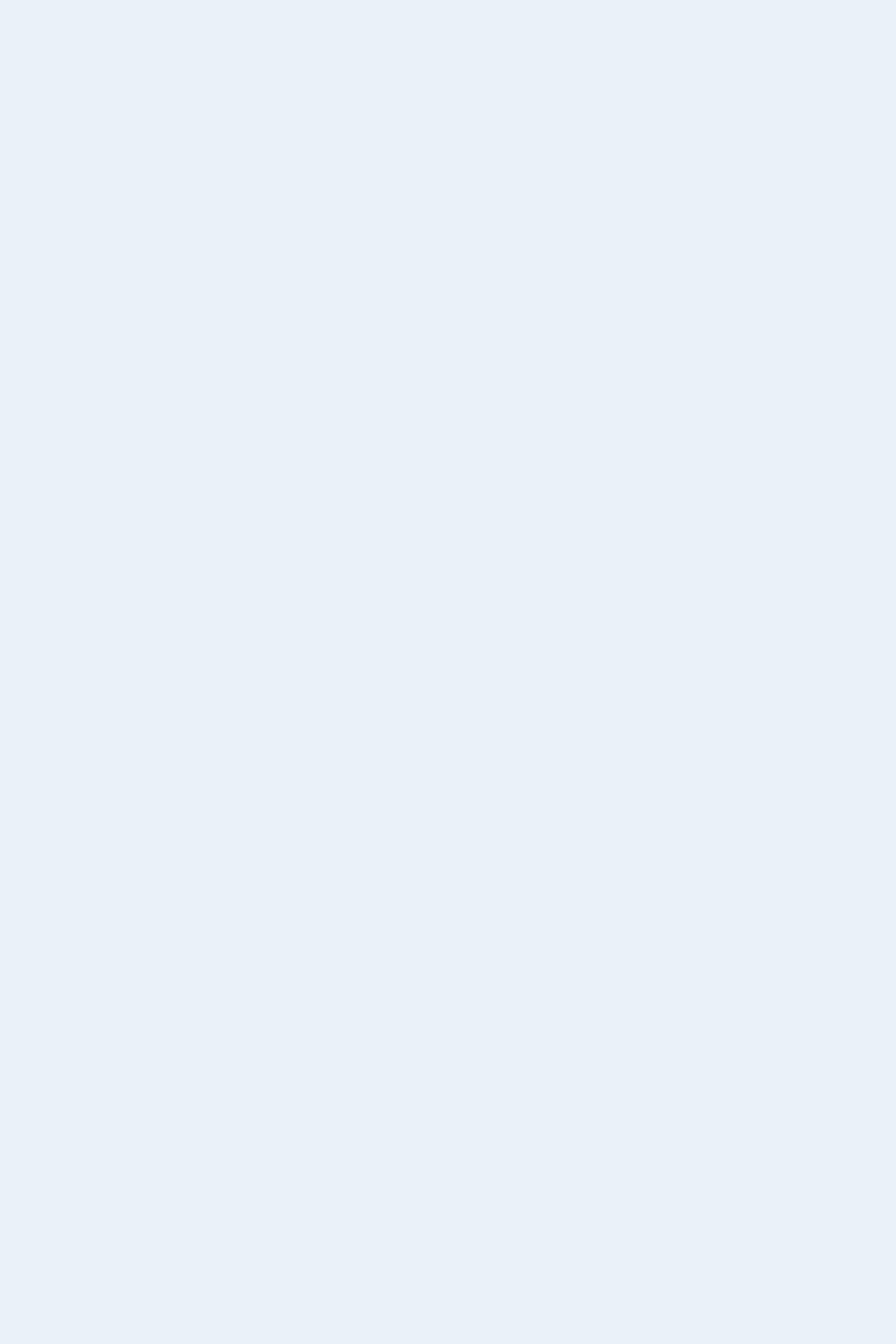
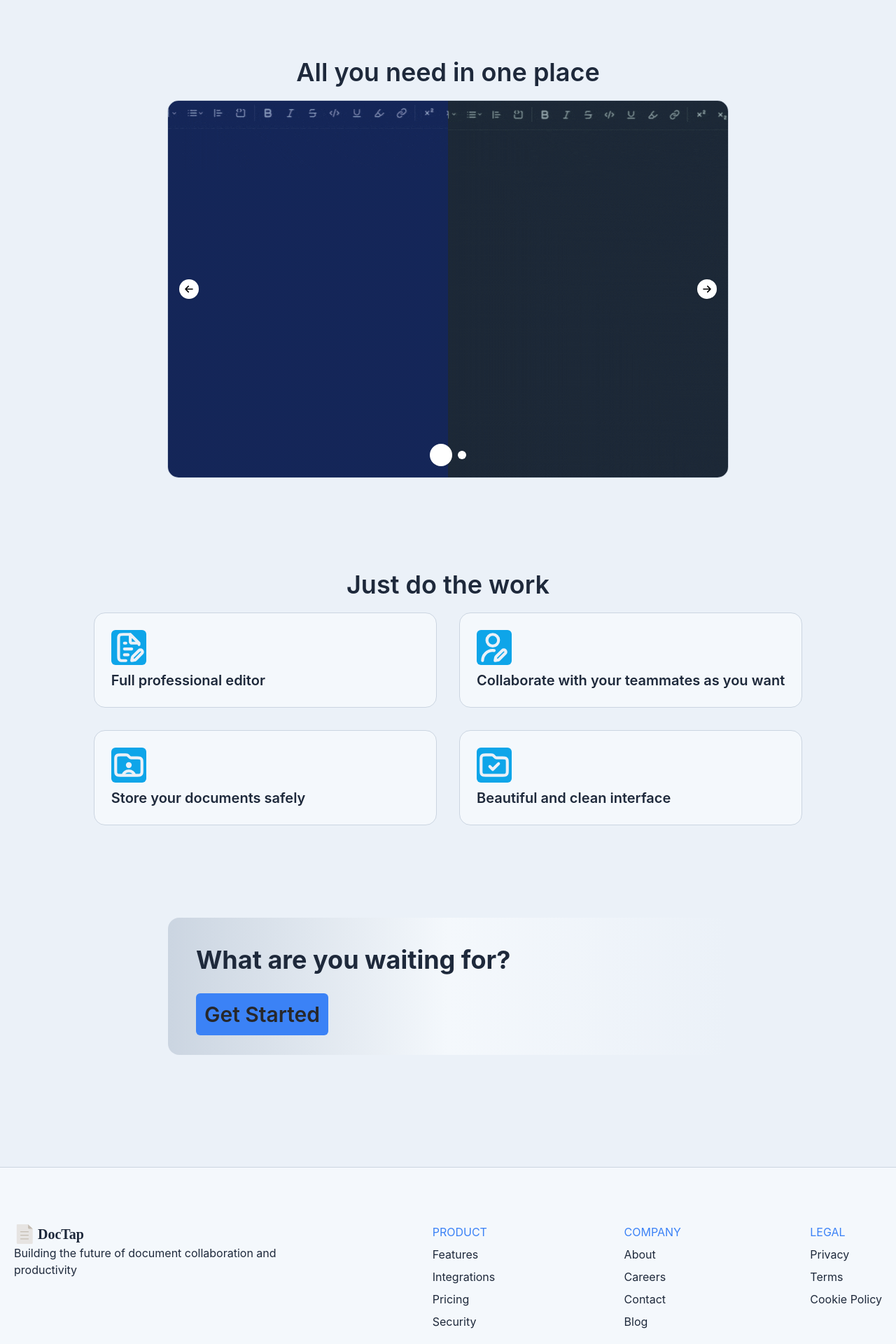
Before and after one commit to DanielJaffritz/DocTap, a Next.js app: page / in a window 1280 px wide. Shown: the part 489-2409 px from the top of the page at 70% size. Before the commit the page ends 800 px from the top, so only its background shows below. Built offline with nearby package versions, Linux system fonts and the light colour scheme.

Commit message:
homepage added

```diff
--- a/app/page.tsx
+++ b/app/page.tsx
@@ -1,12 +1,14 @@
+import Footer from "@/features/homepage/components/Footer";
 import Hero from "@/features/homepage/components/Hero";
 import NavBar from "@/features/homepage/components/NavBar";
 import Image from "next/image";
 
 export default function Home() {
   return (
-    <main className="w-screen h-screen p-10 flex flex-col gap-10">
+    <main className="w-full h-full flex flex-col gap-10">
       <NavBar />
       <Hero />
+      <Footer />
     </main>
   );
 }
--- a/components/AppLogo.tsx
+++ b/components/AppLogo.tsx
@@ -1,7 +1,7 @@
-export default function AppLogo({ width, height, text_size = "medium" }: { width: number, height: number, text_size: string }) {
+export default function AppLogo({ width, height, text_size = "medium", text_color }: { width: number, height: number, text_size?: string, text_color?: string }) {
   return <div className="gap-1 flex flex-row items-center">
     <svg width={width} height={height} viewBox="0 0 1024 1024" version="1.1" xmlns="http://www.w3.org/2000/svg"><g id="SVGRepo_bgCarrier" stroke-width="0"></g><g id="SVGRepo_tracerCarrier" stroke-linecap="round" stroke-linejoin="round"></g><g id="SVGRepo_iconCarrier"><path d="M913.29536 941.04064c0.0256 24.82688-16.54784 44.96384-37.0176 44.98432l-708.23936 0.6912c-20.46464 0.02048-37.07904-20.08576-37.10464-44.91264l-0.83968-859.02848c-0.0256-24.82688 16.54784-44.96384 37.0176-44.98432l521.10848-0.50688 224.39424 210.50368 0.68096 693.25312z" fill="#E6E4E2"></path><path d="M913.29536 253.26592l-189.11744 0.18432c-20.46464 0.02048-37.07904-20.08576-37.10464-44.91264l-0.16384-165.77024 226.38592 210.49856z" fill="#C4BCB1"></path><path d="M720.72192 396.84096a22.54848 22.54848 0 0 1-22.54848 22.54848H326.13376a22.54848 22.54848 0 0 1 0-45.09696h372.0448a22.54848 22.54848 0 0 1 22.54336 22.54848zM720.72192 565.95456a22.54848 22.54848 0 0 1-22.54848 22.54848H326.13376a22.54848 22.54848 0 0 1 0-45.09696h372.0448a22.54848 22.54848 0 0 1 22.54336 22.54848zM720.72192 746.33728a22.54848 22.54848 0 0 1-22.54848 22.54848H326.13376a22.54848 22.54848 0 0 1 0-45.09696h372.0448a22.54848 22.54848 0 0 1 22.54336 22.54848z" fill="#C4BCB1"></path></g></svg>
-    <h1 className={`font-semibold ${text_size === "medium" ? 'text-xl' : 'text-6xl'} text-text font-[Monserrat]`}>DocTap</h1>
+    <h1 className={`font-semibold ${text_size === "medium" ? 'text-xl' : 'text-6xl'} ${text_color === "base" ? 'text-text' : 'text-zinc-800'} font-[Monserrat]`}>DocTap</h1>
   </div >
 
 }
--- a/components/Carousel.tsx
+++ b/components/Carousel.tsx
@@ -1,27 +1,23 @@
-import { useEffect, useState } from "react"
+'use client'
+import { useState } from "react"
 
-export default function Carousel({ children: slides, autoSlide = false, autoSlideInterval = 3000 }: { children: any, autoSlide: boolean, autoSlideInterval: number, isDashboard: boolean }) {
+export default function Carousel({ children: slides }: { children: string[] }) {
   const [curr, setCurr] = useState(0)
   const prev = () =>
     setCurr((curr) => (curr === 0 ? slides.length - 1 : curr - 1))
   const next = () =>
     setCurr((curr) => (curr === slides.length - 1 ? 0 : curr + 1))
-  useEffect(() => {
-    if (!autoSlide) return;
-    const slideInterval = setInterval(next, autoSlideInterval)
-    return () => {
-      clearInterval(slideInterval)
-    }
-  }, [])
   return (
-    <div className="overflow-hidden relative">
-      <div className="flex transition-transform ease-out duration-500" style={{ transform: `translateX(-${curr * 100}%)` }}>{slides}</div>
+    <div className="border border-border overflow-hidden relative rounded-2xl">
+      <div className="flex transition-transform ease-out duration-500">
+        <img src={slides[curr]} />
+      </div>
       <div className="absolute inset-0 flex items-center justify-between p-4">
-        <button onClick={prev} className="p-1 rounded-full shadow bg-white text-text hover:bg-white">
-          dodo
+        <button onClick={prev} className="p-1 rounded-full shadow bg-white text-zinc-800 hover:bg-amber-100 cursor-pointer">
+          <svg width={20} viewBox="0 0 24 24" fill="none" xmlns="http://www.w3.org/2000/svg"><g id="SVGRepo_bgCarrier" stroke-width="0"></g><g id="SVGRepo_tracerCarrier" stroke-linecap="round" stroke-linejoin="round"></g><g id="SVGRepo_iconCarrier"> <path d="M6 12H18M6 12L11 7M6 12L11 17" stroke="#000000" stroke-width="2" stroke-linecap="round" stroke-linejoin="round"></path> </g></svg>
         </button>
-        <button onClick={next} className="p-1 rounded-full shadow bg-white text-text hover:bg-white">
-          dido
+        <button onClick={next} className="p-1 rounded-full shadow bg-white text-zinc-800 hover:bg-amber-100 cursor-pointer">
+          <svg width={20} viewBox="0 0 24 24" fill="none" xmlns="http://www.w3.org/2000/svg"><g id="SVGRepo_bgCarrier" stroke-width="0"></g><g id="SVGRepo_tracerCarrier" stroke-linecap="round" stroke-linejoin="round"></g><g id="SVGRepo_iconCarrier"> <path d="M6 12H18M18 12L13 7M18 12L13 17" stroke="#000000" stroke-width="2" stroke-linecap="round" stroke-linejoin="round"></path> </g></svg>
         </button>
       </div>
       <div className="absolute bottom-4 right-0 left-0">
--- a/features/dashboard/components/navBar.tsx
+++ b/features/dashboard/components/navBar.tsx
@@ -61,7 +61,7 @@ export default function DashboardNavBar({ username, image, id }: navBarProps) {
     <div className="absolute z-50 flex flex-col items-center w-full">
       <div className="flex flex-row items-center justify-between p-5 bg-background_secondary border-b border-border w-full gap-10">
         <Link href="/">
-          <AppLogo />
+          <AppLogo width={30} height={30} text_color="white" />
         </Link>
         <div id="search" className="w-1/3 items-center flex flex-row border rounded-2xl text-text border-text_muted hover:border-border p-2">
           <svg viewBox="0 0 24 24" className="w-8" fill="none" xmlns="http://www.w3.org/2000/svg"><g id="SVGRepo_bgCarrier" stroke-width="0"></g><g id="SVGRepo_tracerCarrier" stroke-linecap="round" stroke-linejoin="round"></g><g id="SVGRepo_iconCarrier"> <path d="M15.7955 15.8111L21 21M18 10.5C18 14.6421 14.6421 18 10.5 18C6.35786 18 3 14.6421 3 10.5C3 6.35786 6.35786 3 10.5 3C14.6421 3 18 6.35786 18 10.5Z" stroke="#000000" stroke-width="2" stroke-linecap="round" stroke-linejoin="round"></path> </g></svg>
--- a/features/homepage/components/Footer.tsx
+++ b/features/homepage/components/Footer.tsx
@@ -0,0 +1,32 @@
+import AppLogo from "@/components/AppLogo";
+
+export default function Footer() {
+  return (
+    <div className="bg-background_secondary flex flex-col md:flex-row justify-between gap-5 md:gap-1 p-5 pt-20 mt-20 border-t border-border">
+      <div className="flex flex-col w-full md:w-1/3">
+        <AppLogo width={30} height={30} text_color="base" />
+        <p className="text-text">Building the future of document collaboration and productivity</p>
+      </div>
+      <div className="flex flex-col gap-0 md:gap-2">
+        <h1 className="text-primary">PRODUCT</h1>
+        <p className="text-text hover:text-text_muted cursor-pointer transition-all">Features</p>
+        <p className="text-text hover:text-text_muted cursor-pointer transition-all">Integrations</p>
+        <p className="text-text hover:text-text_muted cursor-pointer transition-all">Pricing</p>
+        <p className="text-text hover:text-text_muted cursor-pointer transition-all">Security</p>
+      </div>
+      <div className="flex flex-col gap-0 md:gap-2">
+        <h1 className="text-primary">COMPANY</h1>
+        <p className="text-text hover:text-text_muted cursor-pointer transition-all">About</p>
+        <p className="text-text hover:text-text_muted cursor-pointer transition-all">Careers</p>
+        <p className="text-text hover:text-text_muted cursor-pointer transition-all">Contact</p>
+        <p className="text-text hover:text-text_muted cursor-pointer transition-all">Blog</p>
+      </div>
+      <div className="flex flex-col gap-0 md:gap-2">
+        <h1 className="text-primary">LEGAL</h1>
+        <p className="text-text hover:text-text_muted cursor-pointer transition-all">Privacy</p>
+        <p className="text-text hover:text-text_muted cursor-pointer transition-all">Terms</p>
+        <p className="text-text hover:text-text_muted cursor-pointer transition-all">Cookie Policy</p>
+      </div>
+    </div>
+  )
+}
--- a/features/homepage/components/Hero.tsx
+++ b/features/homepage/components/Hero.tsx
@@ -1,9 +1,14 @@
+import Carousel from "@/components/Carousel";
 import Link from "next/link";
 
 export default function Hero() {
+  const list = [
+    "carousel1.gif",
+    "carousel2.gif"
+  ]
   return (
-    <div className="flex flex-col items-center justify-center align-items gap-8">
-      <h1 className="text-4xl text-text shadow-2xl font-semibold">Create and edit documents<br /> with <span className="text-text_muted">your team</span> in real time</h1>
+    <div className="w-full flex flex-col items-center justify-center align-items gap-8 p-10">
+      <h1 className="text-6xl text-text text-shadow-lg font-semibold"> Create and edit documents<br />with <span className="text-text_muted">your team</span> in real time</h1>
       <div className="flex flex-row gap-10 items-center justify-center align-items">
         <Link href="/signup" className="text-black text-2xl p-4 bg-primary rounded-2xl hover:bg-sky-500">
           Get Started
@@ -13,6 +18,44 @@ export default function Hero() {
         </Link>
 
       </div>
+      <div className="w-full h-150 flex flex-col items-center justify-center gap-5 mt-25">
+        <h2 className="text-4xl text-text font-semibold">All you need in one place</h2>
+        <Carousel>
+          {list}
+        </Carousel>
+      </div>
+
+      <div className="flex flex-col items-center justify-center align-items mt-25 gap-5">
+        <h1 className="text-text text-4xl font-semibold">Just do the work</h1>
+        <div className="w-full grid grid-cols-2 gap-8">
+          <div className="text-xl bg-background_secondary text-text p-6 rounded-2xl font-semibold flex flex-col gap-2 border border-border">
+            <svg className="bg-secondary rounded-md stroke-background" width={50} viewBox="0 0 24 24" fill="none" xmlns="http://www.w3.org/2000/svg"><g id="SVGRepo_bgCarrier" stroke-width="0"></g><g id="SVGRepo_tracerCarrier" stroke-linecap="round" stroke-linejoin="round"></g><g id="SVGRepo_iconCarrier"> <path d="M13 3H8.2C7.0799 3 6.51984 3 6.09202 3.21799C5.71569 3.40973 5.40973 3.71569 5.21799 4.09202C5 4.51984 5 5.0799 5 6.2V17.8C5 18.9201 5 19.4802 5.21799 19.908C5.40973 20.2843 5.71569 20.5903 6.09202 20.782C6.51984 21 7.0799 21 8.2 21H10M13 3L19 9M13 3V7.4C13 7.96005 13 8.24008 13.109 8.45399C13.2049 8.64215 13.3578 8.79513 13.546 8.89101C13.7599 9 14.0399 9 14.6 9H19M19 9V10M9 17H11.5M9 13H14M9 9H10M14 21L16.025 20.595C16.2015 20.5597 16.2898 20.542 16.3721 20.5097C16.4452 20.4811 16.5147 20.4439 16.579 20.399C16.6516 20.3484 16.7152 20.2848 16.8426 20.1574L21 16C21.5523 15.4477 21.5523 14.5523 21 14C20.4477 13.4477 19.5523 13.4477 19 14L14.8426 18.1574C14.7152 18.2848 14.6516 18.3484 14.601 18.421C14.5561 18.4853 14.5189 18.5548 14.4903 18.6279C14.458 18.7102 14.4403 18.7985 14.405 18.975L14 21Z" stroke-width="2" stroke-linecap="round" stroke-linejoin="round"></path> </g></svg>
+            <h3>Full professional editor</h3>
+          </div>
+          <div className="text-xl bg-background_secondary text-text p-6 rounded-2xl font-semibold flex flex-col gap-2 border border-border">
+            <svg className="bg-secondary rounded-md stroke-background" width={50} viewBox="0 0 24 24" fill="none" xmlns="http://www.w3.org/2000/svg"><g id="SVGRepo_bgCarrier" stroke-width="0"></g><g id="SVGRepo_tracerCarrier" stroke-linecap="round" stroke-linejoin="round"></g><g id="SVGRepo_iconCarrier"> <path d="M4 21C4 17.134 7.13401 14 11 14C11.3395 14 11.6734 14.0242 12 14.0709M15 7C15 9.20914 13.2091 11 11 11C8.79086 11 7 9.20914 7 7C7 4.79086 8.79086 3 11 3C13.2091 3 15 4.79086 15 7ZM12.5898 21L14.6148 20.595C14.7914 20.5597 14.8797 20.542 14.962 20.5097C15.0351 20.4811 15.1045 20.4439 15.1689 20.399C15.2414 20.3484 15.3051 20.2848 15.4324 20.1574L19.5898 16C20.1421 15.4477 20.1421 14.5523 19.5898 14C19.0376 13.4477 18.1421 13.4477 17.5898 14L13.4324 18.1574C13.3051 18.2848 13.2414 18.3484 13.1908 18.421C13.1459 18.4853 13.1088 18.5548 13.0801 18.6279C13.0478 18.7102 13.0302 18.7985 12.9948 18.975L12.5898 21Z" stroke-width="2" stroke-linecap="round" stroke-linejoin="round"></path> </g></svg>
+            <h3>Collaborate with your teammates as you want</h3>
+          </div>
+          <div className="text-xl bg-background_secondary text-text p-6 rounded-2xl font-semibold flex flex-col gap-2 border border-border">
+            <svg className="bg-secondary rounded-md stroke-background" width={50} viewBox="0 0 24 24" fill="none" xmlns="http://www.w3.org/2000/svg"><g id="SVGRepo_bgCarrier" stroke-width="0"></g><g id="SVGRepo_tracerCarrier" stroke-linecap="round" stroke-linejoin="round"></g><g id="SVGRepo_iconCarrier"> <path d="M16 19C15.6218 17.2883 13.9747 16 12 16C10.0253 16 8.37818 17.2883 8 19M12 12H12.01M12.0627 6.06274L11.9373 5.93726C11.5914 5.59135 11.4184 5.4184 11.2166 5.29472C11.0376 5.18506 10.8425 5.10425 10.6385 5.05526C10.4083 5 10.1637 5 9.67452 5H6.2C5.0799 5 4.51984 5 4.09202 5.21799C3.71569 5.40973 3.40973 5.71569 3.21799 6.09202C3 6.51984 3 7.07989 3 8.2V15.8C3 16.9201 3 17.4802 3.21799 17.908C3.40973 18.2843 3.71569 18.5903 4.09202 18.782C4.51984 19 5.07989 19 6.2 19H17.8C18.9201 19 19.4802 19 19.908 18.782C20.2843 18.5903 20.5903 18.2843 20.782 17.908C21 17.4802 21 16.9201 21 15.8V10.2C21 9.0799 21 8.51984 20.782 8.09202C20.5903 7.71569 20.2843 7.40973 19.908 7.21799C19.4802 7 18.9201 7 17.8 7H14.3255C13.8363 7 13.5917 7 13.3615 6.94474C13.1575 6.89575 12.9624 6.81494 12.7834 6.70528C12.5816 6.5816 12.4086 6.40865 12.0627 6.06274ZM13 12C13 12.5523 12.5523 13 12 13C11.4477 13 11 12.5523 11 12C11 11.4477 11.4477 11 12 11C12.5523 11 13 11.4477 13 12Z" stroke-width="2" stroke-linecap="round" stroke-linejoin="round"></path> </g></svg>
+            <h3>Store your documents safely</h3>
+          </div>
+          <div className="text-xl bg-background_secondary text-text p-6 rounded-2xl font-semibold flex flex-col gap-2 border border-border ">
+            <svg className="bg-secondary rounded-md stroke-background" width={50} viewBox="0 0 24 24" fill="none" xmlns="http://www.w3.org/2000/svg"><g id="SVGRepo_bgCarrier" stroke-width="0"></g><g id="SVGRepo_tracerCarrier" stroke-linecap="round" stroke-linejoin="round"></g><g id="SVGRepo_iconCarrier"> <path d="M9 13L11 15L15 11M12.0627 6.06274L11.9373 5.93726C11.5914 5.59135 11.4184 5.4184 11.2166 5.29472C11.0376 5.18506 10.8425 5.10425 10.6385 5.05526C10.4083 5 10.1637 5 9.67452 5H6.2C5.0799 5 4.51984 5 4.09202 5.21799C3.71569 5.40973 3.40973 5.71569 3.21799 6.09202C3 6.51984 3 7.07989 3 8.2V15.8C3 16.9201 3 17.4802 3.21799 17.908C3.40973 18.2843 3.71569 18.5903 4.09202 18.782C4.51984 19 5.07989 19 6.2 19H17.8C18.9201 19 19.4802 19 19.908 18.782C20.2843 18.5903 20.5903 18.2843 20.782 17.908C21 17.4802 21 16.9201 21 15.8V10.2C21 9.0799 21 8.51984 20.782 8.09202C20.5903 7.71569 20.2843 7.40973 19.908 7.21799C19.4802 7 18.9201 7 17.8 7H14.3255C13.8363 7 13.5917 7 13.3615 6.94474C13.1575 6.89575 12.9624 6.81494 12.7834 6.70528C12.5816 6.5816 12.4086 6.40865 12.0627 6.06274Z" stroke-width="2" stroke-linecap="round" stroke-linejoin="round"></path> </g></svg>
+            <h3>Beautiful and clean interface</h3>
+          </div>
+        </div>
+      </div>
+      <div className="w-2/3 mt-25 flex flex-col text-text bg-linear-to-r to-background via-background_secondary from-border rounded-2xl p-10 gap-10">
+        <h1 className="font-bold text-4xl">What are you waiting for?</h1>
+        <div>
+          <Link href='/signup' className="bg-primary rounded-md p-3 hover:bg-secondary text-zinc-800 text-3xl font-semibold">
+            Get Started
+          </Link>
+        </div>
+      </div>
+
+
     </div>
 
   )
--- a/features/homepage/components/NavBar.tsx
+++ b/features/homepage/components/NavBar.tsx
@@ -3,8 +3,8 @@ import Link from "next/link";
 
 export default function NavBar() {
   return (
-    <div className="bg-secondary flex flex-row rounded-3xl px-10 py-3 justify-between">
-      <AppLogo />
+    <div className="bg-secondary flex flex-row rounded-3xl px-10 py-3 justify-between m-10">
+      <AppLogo width={30} height={30} text_color="alternative" />
       <Link href="/login" className="text-black p-2 bg-primary rounded-md hover:bg-sky-500">
         Sign In
       </Link>
```
Also changed, not shown: public/carousel1.gif (added), public/carousel2.gif (added).
